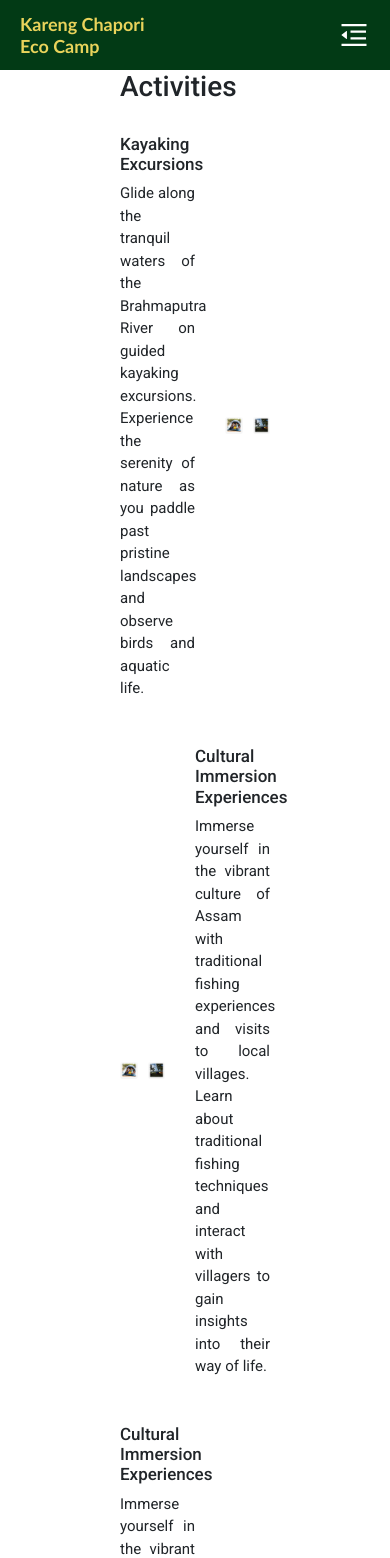
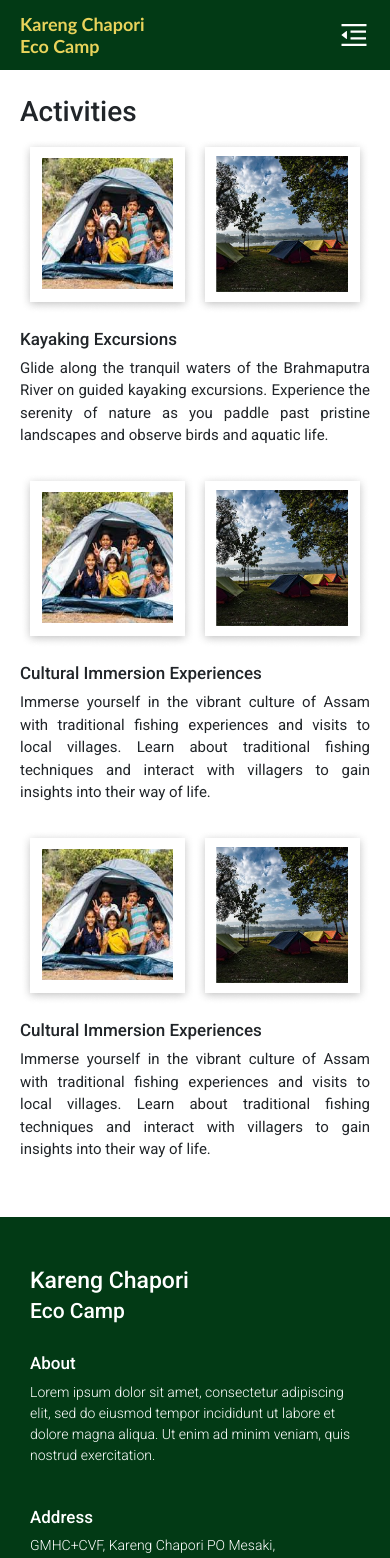
Before and after one commit to Gratia-GTPL/kareng-eco-camp, a React (Vite) app: page /activities in a window 390 px wide. Shown: the top 1558 px of the page. Built offline with nearby package versions, Linux system fonts and the light colour scheme.

Commit message:
third commit

```diff
--- a/src/components/Accommodation/Accommodation.css
+++ b/src/components/Accommodation/Accommodation.css
@@ -73,11 +73,39 @@
 }
 
 /* ==============media query for small screen size============= */
-@media screen  and (max-width:769px){
+@media screen  and (max-width:600px){
     .accomm-container{
+        height: 600px !important;
         flex-direction: column;
+         padding-left: 20px !important;
+        padding-right: 20px !important;
     }
     .accomm-container>div{
         width: 100%;
     }
+    .accomm-img-div-1{
+     width: 140px !important;
+     height: 160px !important;
+    position: absolute;
+    left: 180px !important;
+    transform: rotate(25deg) !important;
+    z-index: 1;
 }
+
+.accomm-img-div-2{
+    width: 140px !important;
+    height: 160px !important;
+    position: absolute;
+    top: 40px !important;
+    z-index: 2;
+}
+
+.accomm-img-div-3{
+    width: 140px !important;
+    height: 160px !important;
+    position: absolute;
+    transform: rotate(-25deg) !important;
+    right: 180px !important;
+    z-index: 10;
+}
+}
--- a/src/components/Activities/Activities.css
+++ b/src/components/Activities/Activities.css
@@ -71,3 +71,37 @@
     box-shadow: rgba(0, 0, 0, 0.24) 0px 3px 8px;
     font-size: 14px;
 }
+
+/* ==============media query for small screen size============= */
+@media screen  and (max-width:600px){
+    .accomm-container{
+        height: 600px !important;
+        flex-direction: column;
+        padding-left: 20px !important;
+        padding-right: 20px !important;
+    }
+    .accomm-container>div{
+        width: 100%;
+        /* border: 1px solid green; */
+    }
+    .accomm-img-div-1{
+     width: 140px !important;
+     height: 160px !important;
+    position: absolute;
+    left: 180px !important;
+    transform: rotate(25deg) !important;
+    z-index: 1;
+}
+
+.accomm-img-div-2{
+    width: 140px !important;
+    height: 160px !important;
+    position: absolute;
+    top: 40px !important;
+    z-index: 2;
+}
+.activities-cont-div{
+    display: flex;
+    flex-direction: column-reverse;
+}
+}
--- a/src/components/Activities/Activities.jsx
+++ b/src/components/Activities/Activities.jsx
@@ -6,7 +6,7 @@ import accomm1 from "../Accommodation/accommodationImages/accomm1.png"
 const Activities = () => {
     const navigate = useNavigate()
     return (
-        <div className='accomm-container'>
+        <div className='accomm-container activities-cont-div'>
             <div className='accomm-img-group'>
                 <div className='accomm-img-div-1'>
                     <img src={accomm1} />
--- a/src/components/Footer/Footer.css
+++ b/src/components/Footer/Footer.css
@@ -45,4 +45,16 @@
     flex-direction: column;
     gap: 25px;
     }
+    .footer-logo-container>h1{
+  font-size: 23px;
 }
+.footer-logo-container>h2{
+    font-size: 21px;
+}
+.footer-about-conatiner>h4{
+    font-size: 17px;
+}
+.footer-address-container>h4{
+    font-size: 17px;
+}
+}
--- a/src/components/HeaderSection/HeaderContent.css
+++ b/src/components/HeaderSection/HeaderContent.css
@@ -7,11 +7,12 @@
 } */
 
 .header-text-div p {
-    font-size: 60px;
+    font-size: 55px;
     font-family: var(--para-font-1);
     color: white;
     text-align: left;
     margin: 0px;
+    /* line-height: normal; */
 }
 
 .header-text-div p:nth-child(even) {
@@ -19,10 +20,11 @@
 }
 
 .header-text-des {
-    font-family: 'Lucida Sans', 'Lucida Sans Regular', 'Lucida Grande', 'Lucida Sans Unicode', Geneva, Verdana, sans-serif;
-    font-size: 18px;
+    /* font-family: 'Lucida Sans', 'Lucida Sans Regular', 'Lucida Grande', 'Lucida Sans Unicode', Geneva, Verdana, sans-serif; */
+    font-size: 15px;
     color: white;
     margin-top: 20px;
+    text-align: justify;
 }
 
 .header-text-btn {
@@ -30,8 +32,6 @@
     border: none;
     outline: none;
     padding: 5px 30px;
-
-    font-family: var(--para-font-2);
     font-weight: bold;
     font-size: 18px;
     border-radius: 5px;
@@ -73,7 +73,12 @@
 }
 
 /* -----------------media query--------------- */
-@media screen and (max-width:600px){
+@media screen and (max-width:769px) {
+    .header-text-div p {
+    font-size: 35px;
+}
+}
+@media screen and (max-width:769px){
     .header-img-div-1 {
     width: 100px;
     height: 150px;
--- a/src/components/HeaderSection/HeaderContent.jsx
+++ b/src/components/HeaderSection/HeaderContent.jsx
@@ -6,7 +6,7 @@ import camp_img_4 from "./HeaderImages/camp-4.jpg";
 const HeaderContent = () => {
     return (
         <div className="d-flex flex-wrap main-header-content col-12 justify-content-center gap-2">
-            <div className="d-flex flex-wrap main-header-text col-md-6 col-8">
+            <div className="d-flex flex-wrap main-header-text col-md-6 col-10">
                 <div className="d-flex flex-wrap header-text-div col-12">
                     <p className="col-12">Reconnect</p>
                     <p className="col-12">with Nature,</p>
@@ -24,7 +24,7 @@ const HeaderContent = () => {
                 </p>
                 <button className="header-text-btn">Book Now</button>
             </div>
-            <div className="d-flex flex-wrap main-header-img col-md-5 col-8">
+            <div className="d-flex flex-wrap main-header-img col-md-5 col-10">
                 <div className="d-flex col-12 justify-content-center header-img-div">
                     <div className="header-img-div-1">
                         <img src={camp_img_1} className="header-img " alt="camp-1" />
--- a/src/components/HeaderSection/HeaderSection.jsx
+++ b/src/components/HeaderSection/HeaderSection.jsx
@@ -14,10 +14,10 @@ const HeaderSection = () => {
                 {/* -------------------- header content component --------------------- */}
                 <HeaderContent />
             </div>
-            {/* <div>
+            <div>
                 <Accommodation />
                 <Activities />
-            </div> */}
+            </div>
         </Layout>
     )
 }
--- a/src/components/Layout/Layout.jsx
+++ b/src/components/Layout/Layout.jsx
@@ -9,9 +9,9 @@ const Layout = ({ children }) => {
                 <Navbar />
             </div>
             <div className=" full-height">{children}</div>
-            {/* <div>
+            <div>
                 <Footer />
-            </div> */}
+            </div>
         </div>
     )
 }
--- a/src/pages/ActivitiesPage/ActivitiesPage.css
+++ b/src/pages/ActivitiesPage/ActivitiesPage.css
@@ -1,5 +1,5 @@
 .activities-container{
-    min-height: 100vh;
+       height: auto;
       padding: 0px 120px;
 }
 .activities-container-div{
@@ -7,11 +7,24 @@
     margin-top: 40px;
     margin-bottom: 40px;
 }
+.activities-head-div{
+    padding-top: 25px;
+}
 .activities-head-div>h1{
     font-size: 28px;
     text-align: left;
 }
-.activities-content-img-div{
+.activities-content-img-div-1{
+    display: flex;
+    gap:30px;
+    margin-top: 30px;
+}
+.activities-content-img-div-2{
+    display: flex;
+    gap:30px;
+    margin-top: 30px;
+}
+.activities-content-img-div-3{
     display: flex;
     gap:30px;
     margin-top: 30px;
@@ -43,3 +56,30 @@
     height: 100%;
     object-fit: cover;
 }
+
+@media screen and (max-width:769px) {
+   .activities-container{
+    padding: 0px 20px;
+   }
+   .activities-content-img-div-1{
+    flex-direction: column-reverse;
+    gap: 15px;
+    margin-top: 10px;
+   }
+   .activities-content-img-div-2{
+    flex-direction: column;
+    gap: 15px;
+    margin-top: 10px;
+   }
+   .activities-content-img-div-3{
+    flex-direction: column-reverse;
+    gap: 15px;
+    margin-top: 10px;
+   }
+   .activities-content-img-div>div{
+    width: 100%;
+}
+.activities-img-div{
+    gap:0;
+}
+}
--- a/src/pages/ActivitiesPage/ActivitiesPage.jsx
+++ b/src/pages/ActivitiesPage/ActivitiesPage.jsx
@@ -12,7 +12,7 @@ const ActivitiesPage = () => {
                     <div className='activities-head-div'>
                         <h1>Activities</h1>
                     </div>
-                    <div className='activities-content-img-div'>
+                    <div className='activities-content-img-div-1'>
                         <div className='activities-content'>
                             <h5>Kayaking Excursions</h5>
                             <p>
@@ -30,7 +30,7 @@ const ActivitiesPage = () => {
                         </div>
                     </div>
                     {/* =============================== */}
-                    <div className='activities-content-img-div'>
+                    <div className='activities-content-img-div-2'>
                         <div className='activities-img-div'>
                             <div className='activities-img'>
                                 <img src={G3} />
@@ -48,7 +48,7 @@ const ActivitiesPage = () => {
                         </div>
                     </div>
                     {/* ========================= */}
-                    <div className='activities-content-img-div'>
+                    <div className='activities-content-img-div-3'>
                         <div className='activities-content'>
                             <h5>Cultural Immersion Experiences</h5>
                             <p>
--- a/src/pages/GalleryPage/galleryPage.css
+++ b/src/pages/GalleryPage/galleryPage.css
@@ -6,6 +6,9 @@
     height: auto;
     margin-top: 40px;
     margin-bottom: 40px;
+}
+.gallery-content-div{
+    padding-top: 25px;
 }
 .gallery-content-div>h1{
     font-size: 28px;
@@ -30,3 +33,17 @@
     height: 100%;
     object-fit: cover;
 }
+
+/* ---------------------media query--------------- */
+@media screen and (max-width:769px) {
+    .gallery-container{
+        padding: 0 20px;
+    }
+    .gallery-images-div{
+    grid-template-columns: 1fr 1fr !important;
+    gap:10px;
+}
+.gallery-images-div>div{
+    height: 180px;
+}
+}
```
